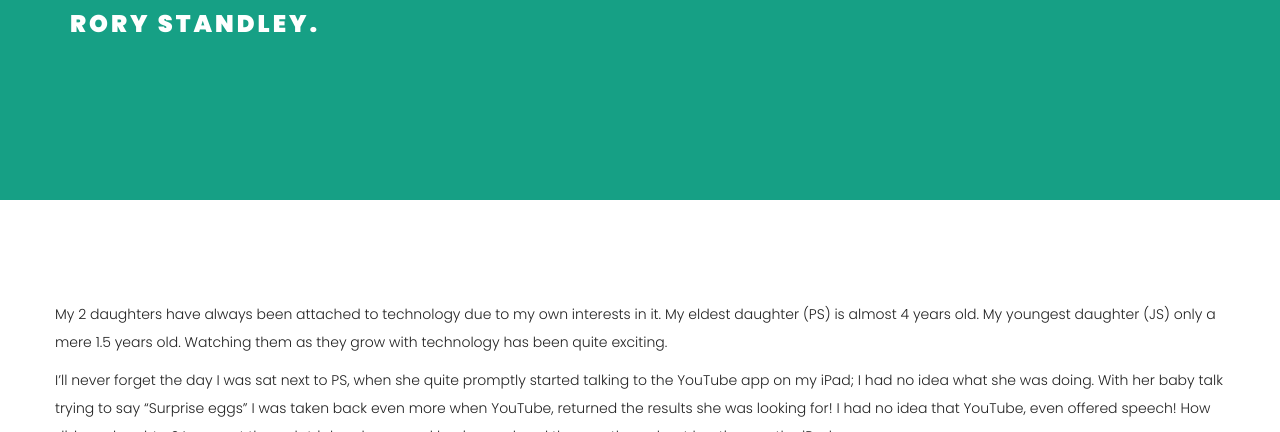
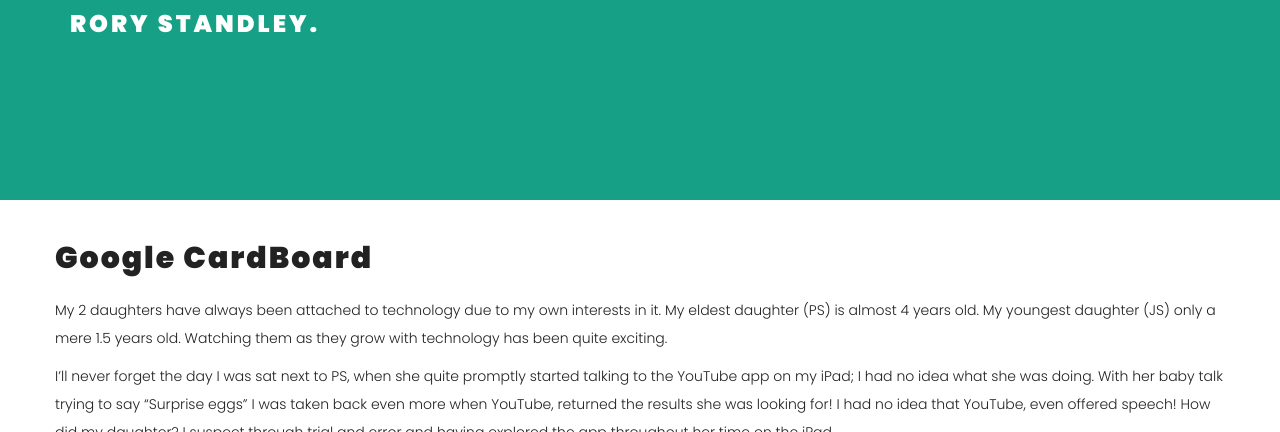
Before and after one commit to rorystandley/rorystandley.github.io, a Jekyll site: the page built from _posts/2016-07-09-google-cardboard.markdown, in a window 1280 px wide and 1400 px high, cut to the strip 0-432 px from the top of the window. Built offline with Jekyll 4.4.1, drawn with Linux system fonts in a browser that asks for light colours.

Commit message:
Style updates

```diff
--- a/_layouts/post.html
+++ b/_layouts/post.html
@@ -16,6 +16,7 @@
 <div class="container blog-post-container">
 	<div class="row">
 		<div class="col">
+			<h2>{{ page.title }}</h2>
 			{{ content }}
 		</div>
 	</div>
--- a/_sass/_main.scss
+++ b/_sass/_main.scss
@@ -85,7 +85,7 @@
 ==================================================*/
 
  .blog-post {
-     margin-bottom: 100px;
+     margin-bottom: 40px;
      max-height: 200px;
  }
 
@@ -96,6 +96,11 @@
          color: #222;
          line-height: 28px;
          font-weight: 300;
+     }
+     h2 {
+         font-weight: 900;
+         letter-spacing: 2px;
+         margin-bottom: 20px;
      }
      a, h4 {
          color: $green;
```
